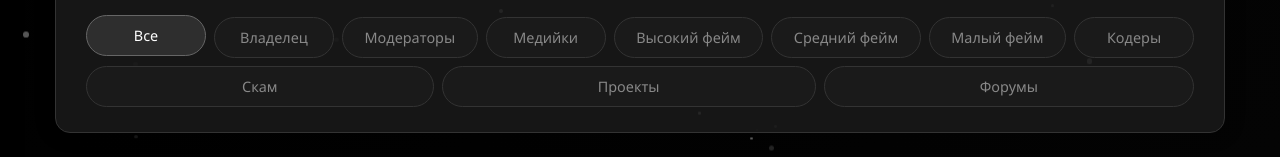
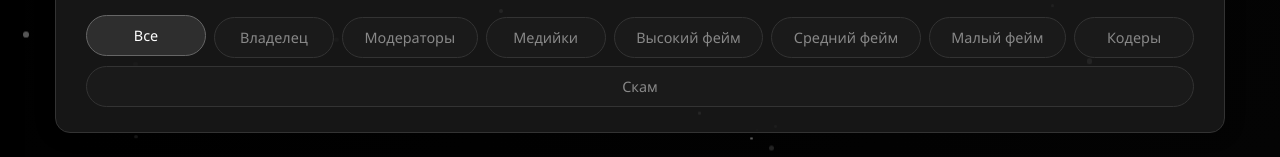
Before and after one commit to noolshy/fame, a plain HTML site: page index.html in a window 1280 px wide. Shown: the part 192-349 px from the top of the page. Drawn offline with Linux system fonts and the light colour scheme.

Commit message:
Update index.html

```diff
--- a/index.html
+++ b/index.html
@@ -86,8 +86,6 @@
     <button class="filter-btn" data-category="Малый фейм">Малый фейм</button>
     <button class="filter-btn" data-category="Кодеры">Кодеры</button>
     <button class="filter-btn" data-category="Скам">Скам</button>
-     <button class="filter-btn" data-category="Проекты">Проекты</button>
-     <button class="filter-btn" data-category="Форумы">Форумы</button>
 </div>
             </div>
 
```
